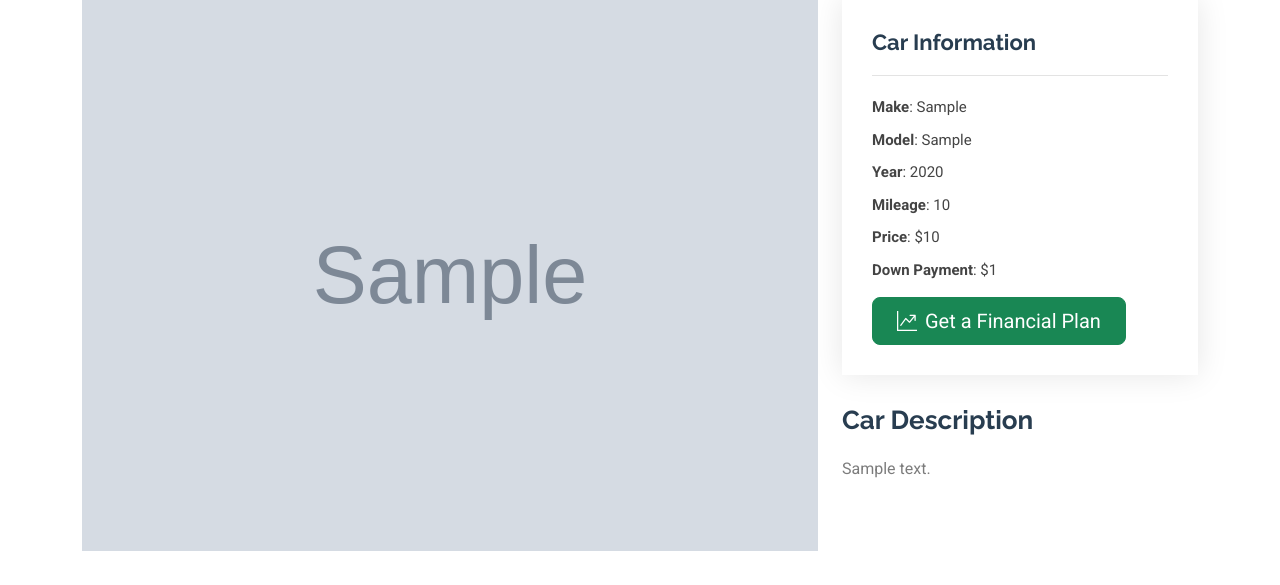
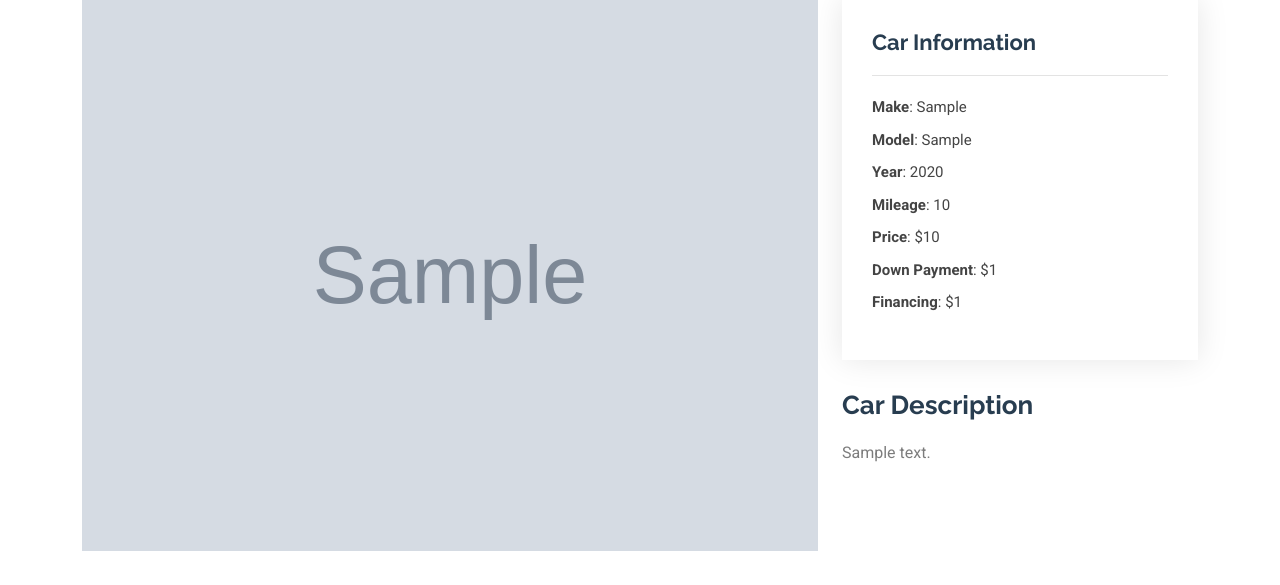
Before and after one commit to yardman706/cheap_cars, a Django app: page /inventory/car-details/1/ in a window 1280 px wide. Shown: the part 151-736 px from the top of the page. Run offline with Django 5.2, Linux system fonts and the light colour scheme; tables that the repository leaves empty hold one stand-in row (values such as "Sample post"); grey boxes marked "Sample" are stand-in pictures; some libraries are stand-ins or nearby versions.

Commit message:
Update car-details.html

```diff
--- a/main/templates/main/car-details.html
+++ b/main/templates/main/car-details.html
@@ -58,9 +58,10 @@
                 <li><strong>Mileage</strong>: {{ car.mileage|default:"-" }}</li>
                 <li><strong>Price</strong>: ${{ car.price|default:"-" }}</li>
                 <li><strong>Down Payment</strong>: ${{ car.down_payment|default:"-" }}</li>
+                <li><strong>Financing</strong>: ${{ car.down_payment|default:"-" }}</li>
               </ul>
 
-              <a class="btn btn-success btn-lg px-4 me-sm-3" href="https://wa.me/17735123795"><i class="bi-graph-up-arrow me-2"></i>Get a Financial Plan</a>
+
             </div>
 
             <div class="portfolio-description" data-aos="fade-up" data-aos-delay="300">
```
